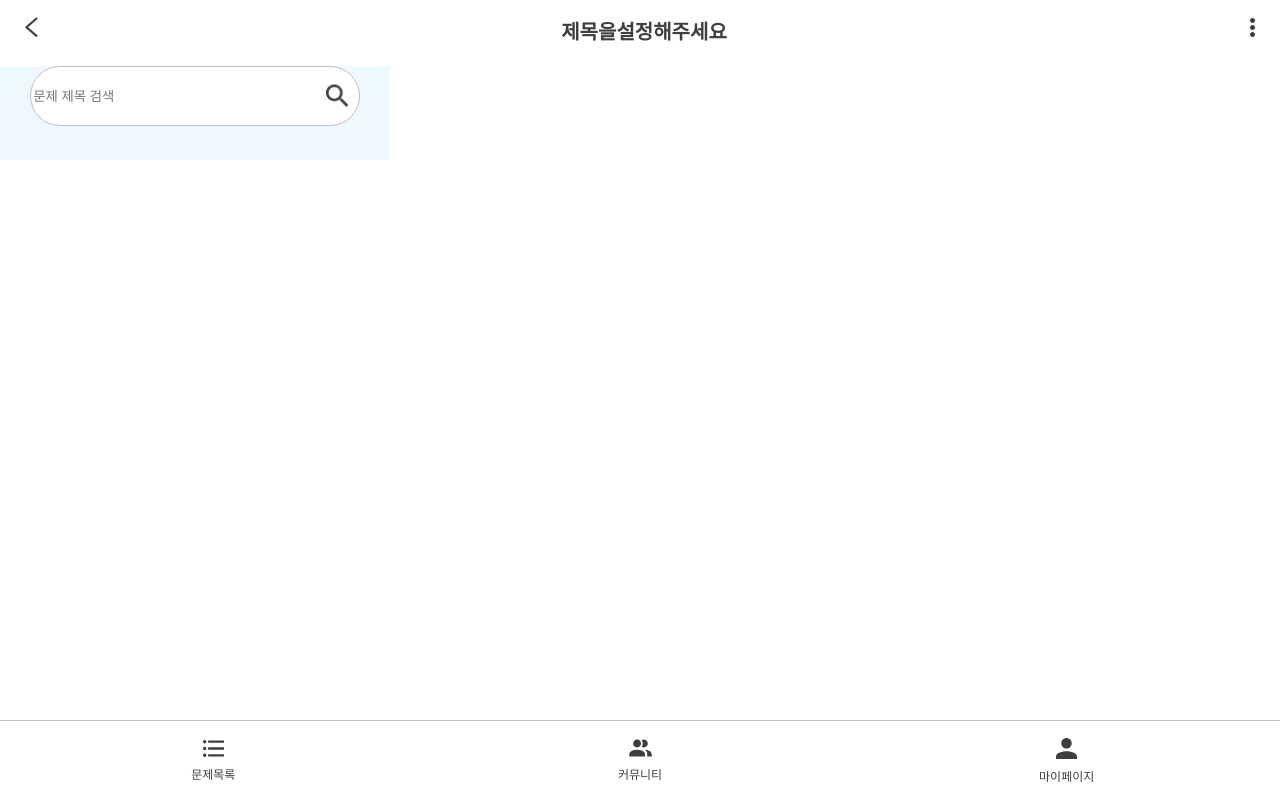
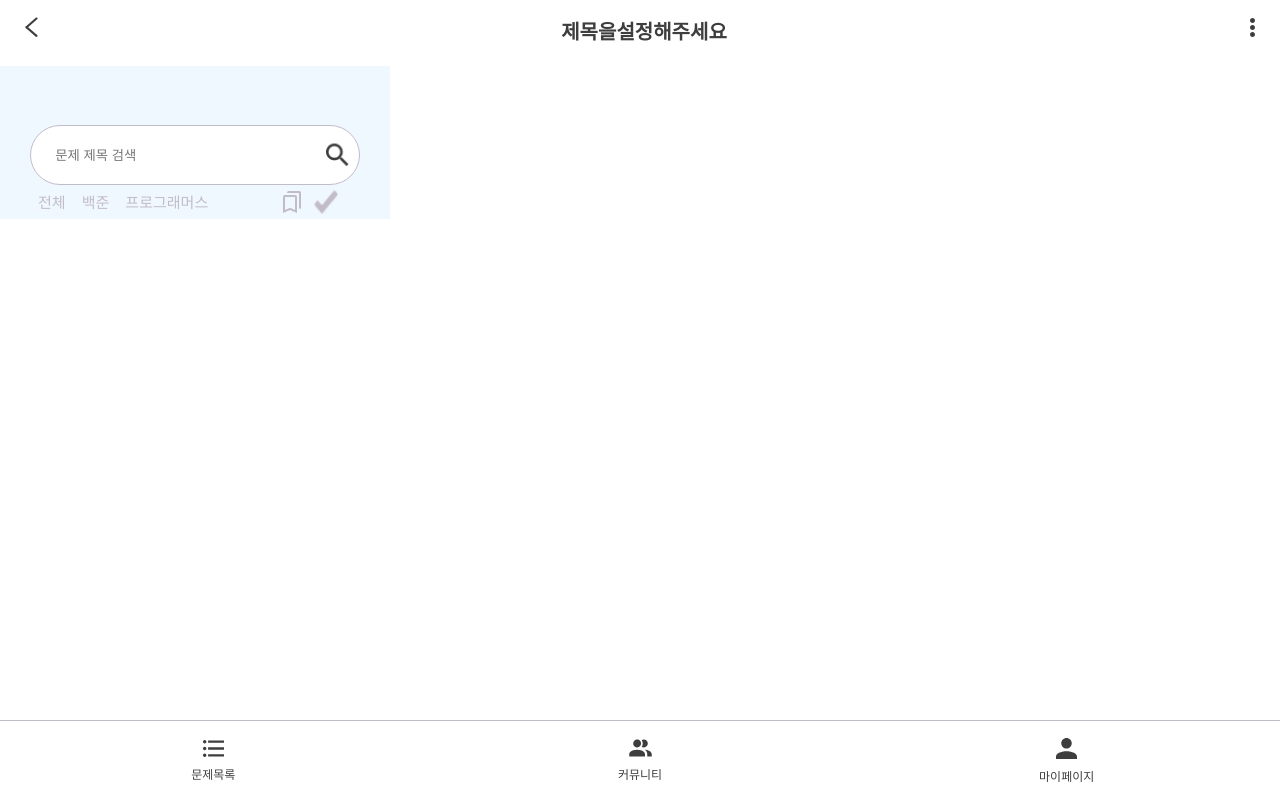
Before and after one commit to assistant8/CodeMentor, a React (Create React App) app: page / in a window 1280 px wide. Built offline with nearby package versions, Linux system fonts and the light colour scheme.

Commit message:
design: categoryContainer 퍼블리싱

```diff
--- a/src/pages/quizList/index.jsx
+++ b/src/pages/quizList/index.jsx
@@ -1,4 +1,7 @@
 import styles from "./quizList.module.scss";
+import bookmark from "../../image/bookmark.png"
+import check from "../../image/check.png"
+
 
 export default function QuizList() {
   return (
@@ -12,6 +15,17 @@ export default function QuizList() {
         <button type="button" className={styles.searchButton}></button>
       </div>
       <div className={styles.menuContainer}>
+        <div className={styles.categoryContainer}>
+          <ul>
+            <li>전체</li>
+            <li>백준</li>
+            <li>프로그래머스</li>
+          </ul>
+        </div>
+        <div className={styles.imageContainer}>
+          <img src={bookmark} alt="1" />
+          <img src={check} alt="2" />
+        </div>
       </div>
     </div>
   );
--- a/src/pages/quizList/quizList.module.scss
+++ b/src/pages/quizList/quizList.module.scss
@@ -11,14 +11,16 @@
 .searchContainer {
   position: relative;
   display: inline-block;
+  margin-top: 3.7rem;
 }
 
 .inputField {
   width: 20.6rem;
   height: 3.75rem;
   border-radius: 2rem;
-  border: 1px solid #c2bcca;
+  border: 0.0625rem solid #c2bcca;
   outline: none;
+  padding: 1.5rem;
 
   &::placeholder {
     // width: 100%;
@@ -41,9 +43,9 @@
 .searchButton {
   position: absolute;
   top: 50%;
-  right: 5px;
+  right: 0.31rem;
   transform: translateY(-50%);
-  padding: 6px;
+  padding: 0.375;
   background-color: transparent;
   border: none;
   cursor: pointer;
@@ -52,15 +54,58 @@
 .searchButton::before {
   content: "";
   display: block;
-  width: 23px;
-  height: 23px;
+  width: 1.43rem;
+  height: 1.43rem;
   background-image: url("../../image/Vector.png");
   background-size: cover;
 }
 
 .menuContainer {
-  width: 330px;
-  height: 34px;
+  width: 20.63rem;
+  height: 2.13rem;
+  display: flex;
+  flex-direction: row;
+
+  .categoryContainer {
+    ul {
+      display: flex;
+      flex-direction: row;
+      list-style: none;
+      padding: 0rem;
+      margin: 0.5rem;
+
+      li {
+        font-family: "Inter";
+        font-style: normal;
+        font-weight: 400;
+        font-size: 0.94rem;
+        line-height: 1.25rem;
+        margin-right: 1rem;
+        color: #C2BCCA;
+      }
+    }
+  }
+
+  .imageContainer {
+    display: flex;
+    flex-direction: row;
+    align-items: center;
+    margin-left: 3rem;
+
+    img {
+      margin-right: 0.6rem;
+      width: 1.5rem;
+      height: 1.5rem;
+    }
+  }
+}
+
+.quizListContainer {
+  display: flex;
+  width: 20.63rem;
+  margin-top: 1.9rem;
+  background-color: beige;
+  flex-direction: column;
+
 
 }
-//메뉴 리스트로 구현
```
Also changed, not shown: src/image/bookmark.png (added), src/image/check.png (added).
